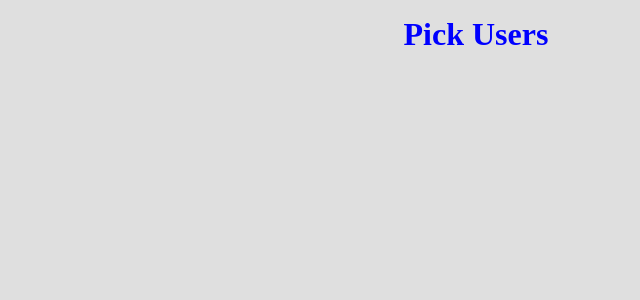
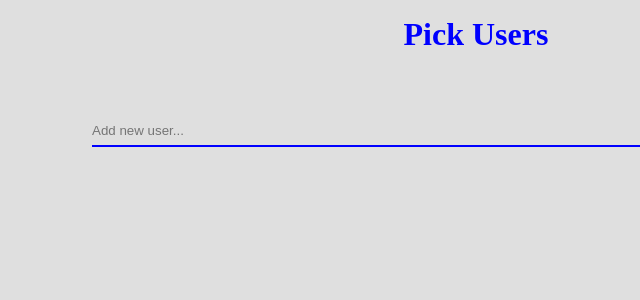
Before and after one commit to FaizBShah/Chip-Input, a React app: page / in a window 1280 px wide. Shown: the top 300 px of the page, without its empty margins (164-804 px from the left). Built offline with nearby package versions, Linux system fonts and the light colour scheme.

Commit message:
Created the ChipInput design

```diff
--- a/src/components/ChipInput/ChipInput.scss
+++ b/src/components/ChipInput/ChipInput.scss
@@ -0,0 +1,17 @@
+.chip-input-container {
+  width: 60%;
+  border-bottom: 2px solid blue;
+  display: flex;
+
+  .chip-input {
+    flex: 1;
+    border: none;
+    display: block;
+    width: 100%;
+    padding: 0.4rem 0;
+
+    &:focus {
+      outline: none;
+    }
+  }
+}
--- a/src/components/ChipInput/ChipInput.tsx
+++ b/src/components/ChipInput/ChipInput.tsx
@@ -2,10 +2,10 @@ import { FC } from 'react';
 import './ChipInput.scss';
 import { ChipInputProps as Props } from './ChipInput.types';
 
-const ChipInput: FC<Props> = () => {
+const ChipInput: FC<Props> = ({ placeholder }) => {
   return (
     <div className="chip-input-container">
-      <div></div>
+      <input className="chip-input" placeholder={placeholder} />
     </div>
   );
 };
```
